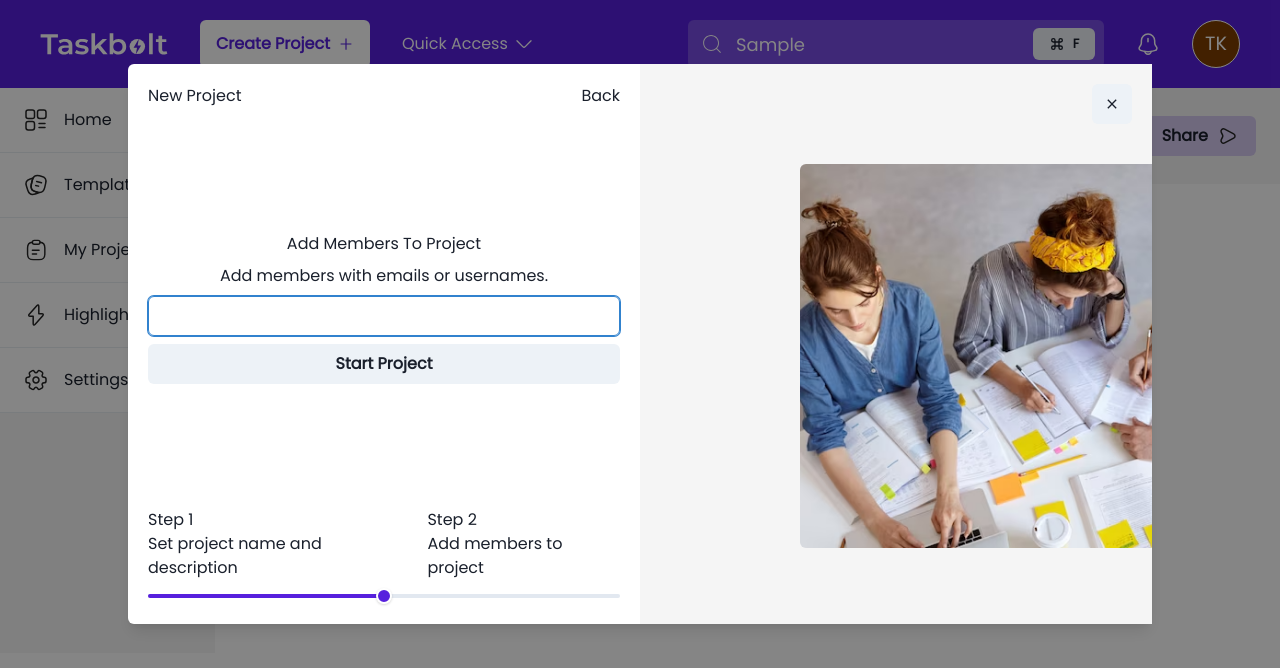
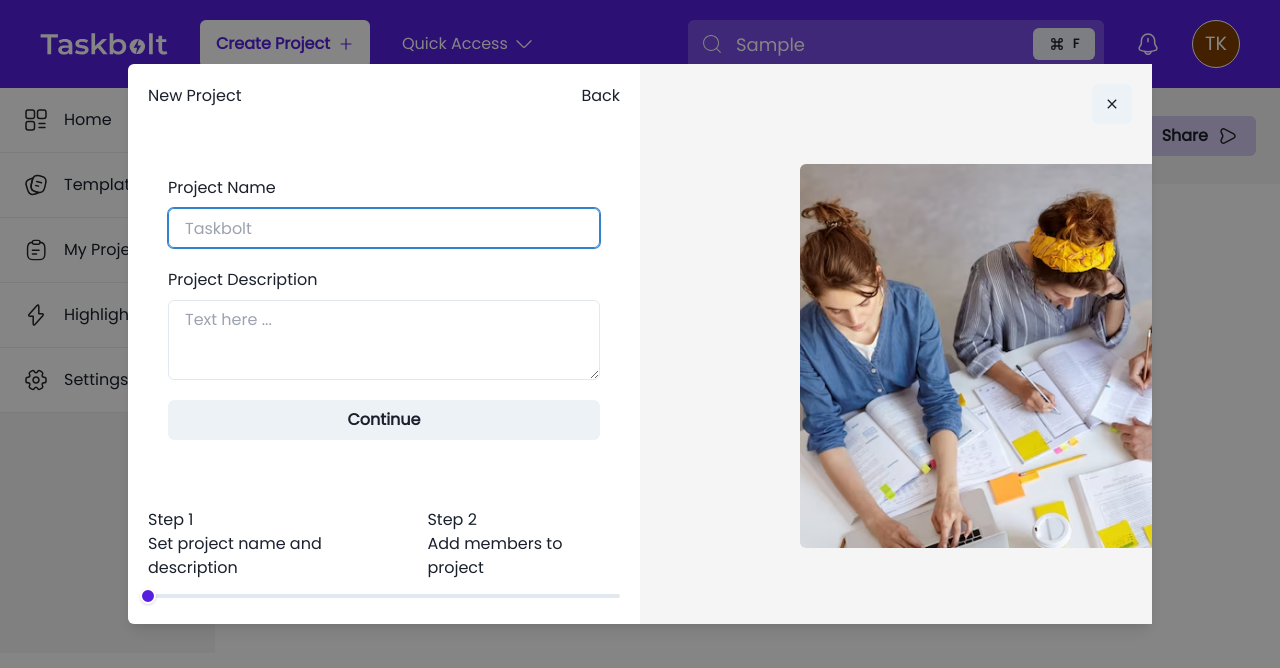
Before and after one commit to damaestro165/Taskbolt, a React (Vite) app: page /dashboard in a window 1280 px wide. Both pictures are taken after typing "Sample" into the empty fields and a click on the button "Create Project". Shown: the top 668 px of the page. Built offline with nearby package versions, Linux system fonts and the light colour scheme.

Commit message:
chore: create project modal

```diff
--- a/src/component/CreateProjectModal.jsx
+++ b/src/component/CreateProjectModal.jsx
@@ -21,6 +21,10 @@ import {
   SliderThumb,
   Image,
   Center,
+  FormControl,
+  FormLabel,
+  FormHelperText,
+  Textarea,
 } from '@chakra-ui/react';
 import React from 'react';
 import { AiOutlinePlus } from 'react-icons/ai';
@@ -60,11 +64,28 @@ const CreateProjectModal = () => {
                   <Spacer />
                   <Text>Back</Text>
                 </HStack>
-                <VStack>
+                {/* <VStack>
                   <Text>Add Members To Project</Text>
                   <Text>Add members with emails or usernames. </Text>
                   <Input type='email' placehoder='eg. johnboyega@gmail.com' />
                   <Button width='full'>Start Project</Button>
+                </VStack> */}
+                <VStack>
+                  <Box
+                    as='form'
+                    width='full'
+                    className='flex flex-col p-5 gap-5'
+                  >
+                    <FormControl>
+                      <FormLabel>Project Name</FormLabel>
+                      <Input type='email' placeholder='Taskbolt' width='full' />
+                    </FormControl>
+                    <FormControl>
+                      <FormLabel>Project Description</FormLabel>
+                      <Textarea placeholder='Text here ...' />
+                    </FormControl>
+                    <Button width='full'>Continue</Button>
+                  </Box>
                 </VStack>
                 <VStack>
                   <HStack>
@@ -80,8 +101,8 @@ const CreateProjectModal = () => {
                   </HStack>
                   <Slider
                     aria-label='slider'
-                    step={30}
-                    value={50}
+                    step={50}
+                    value={0}
                     focusThumbOnChange={false}
                     isReadOnly
                     size='lg'
@@ -99,7 +120,7 @@ const CreateProjectModal = () => {
               </Box>
               <Box className='w-1/2 bg-[#F5F5F5] py-5 flex flex-col overflow-hidden '>
                 <Box className='px-5 self-end'>
-                  <IconButton icon={<IoMdClose />} />
+                  <IconButton icon={<IoMdClose />} onClick={onClose} />
                 </Box>
                 <Center className=' w-full mt-10 ml-[10rem]'>
                   <Image
```
